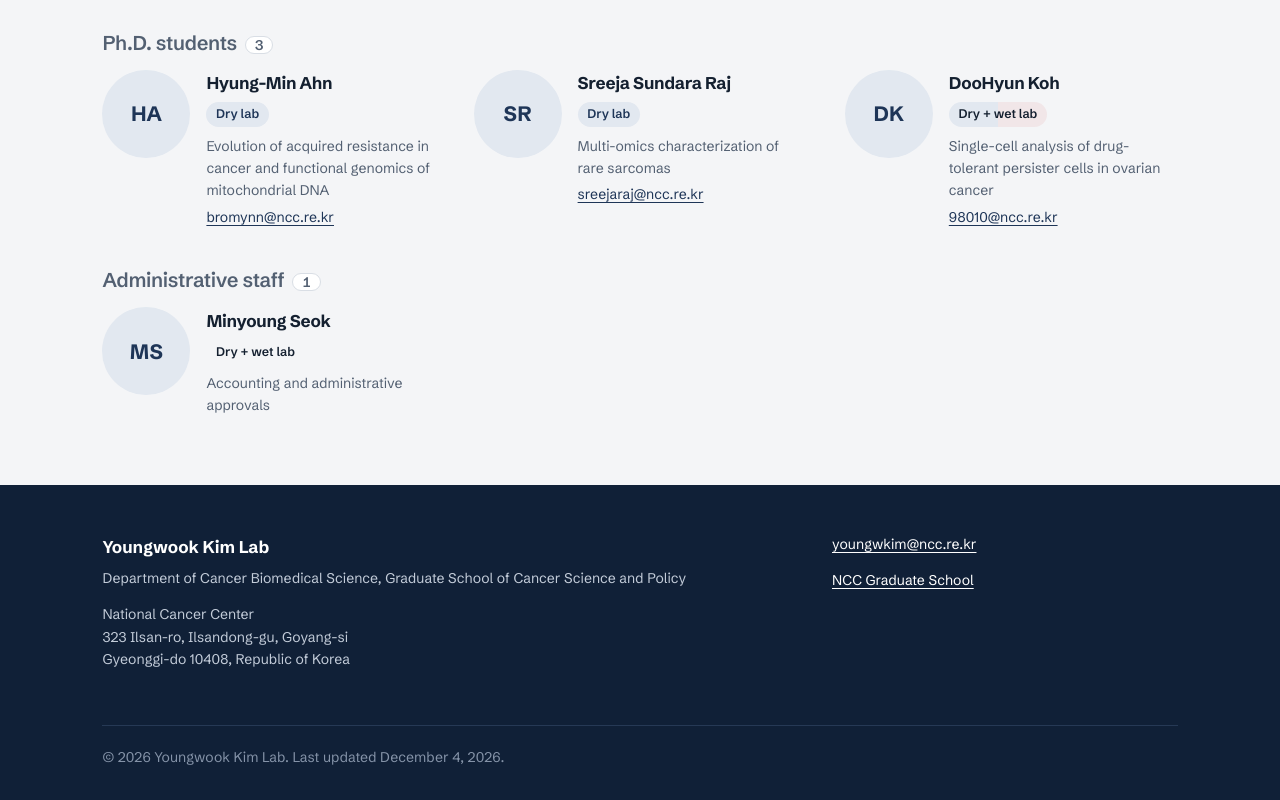
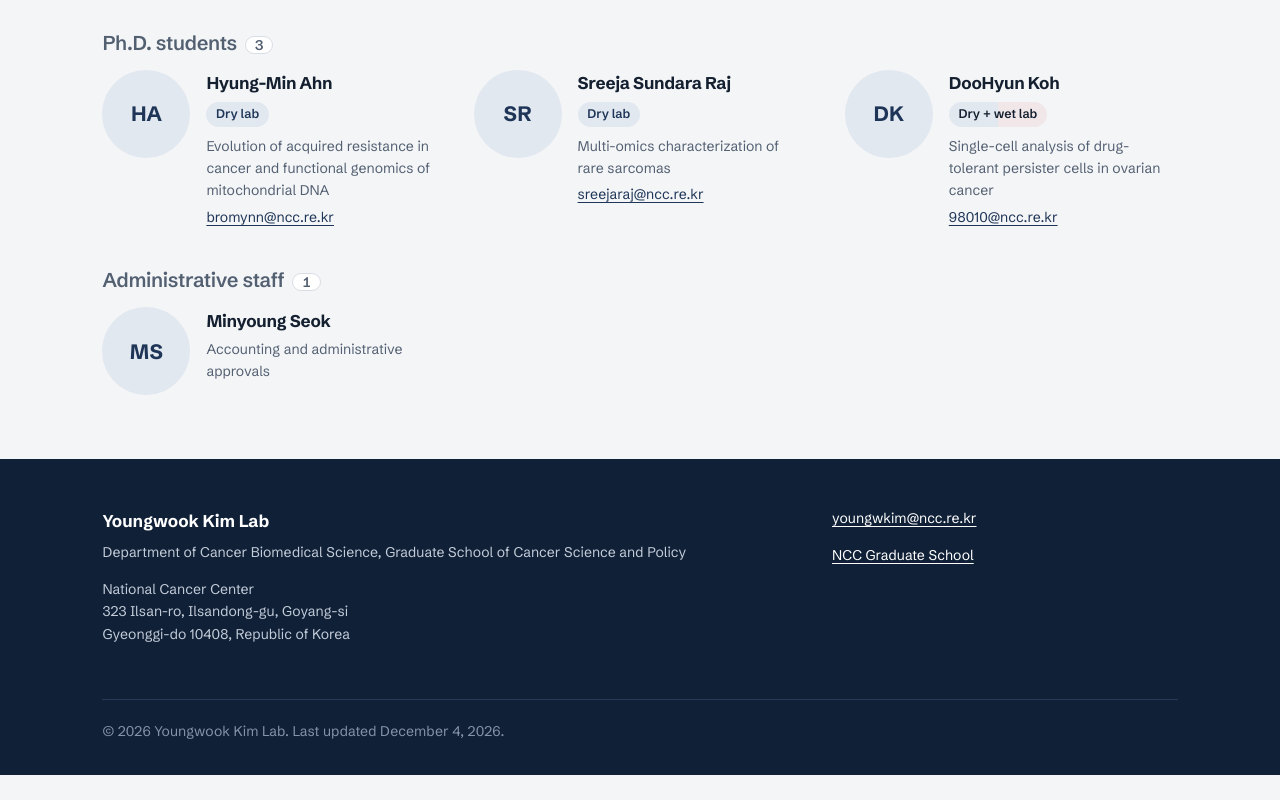
Before and after one commit to ywkim-lab-kncc/ywkim-lab-kncc.github.io, an Eleventy site: page src/people.njk in a window 1280 px wide. Shown: the part 1434-2234 px from the top of the page. After the commit the page ends 2209 px from the top, so only its background shows below. Built offline with nearby package versions, Linux system fonts and the light colour scheme; Eleventy itself is replaced by a stand-in of ours; files that its build step writes are made by us from their sources.

Commit message:
Add files via upload

```diff
--- a/src/_includes/macros.njk
+++ b/src/_includes/macros.njk
@@ -3,7 +3,7 @@
 {%- endmacro -%}
 
 {%- macro trackBadge(track) -%}
-<span class="track track-{{ track or 'both' }}">{{ trackLabel(track) }}</span>
+{%- if track != "none" %}<span class="track track-{{ track or 'both' }}">{{ trackLabel(track) }}</span>{% endif -%}
 {%- endmacro -%}
 
 {%- macro avatar(person, cls="") -%}
```
